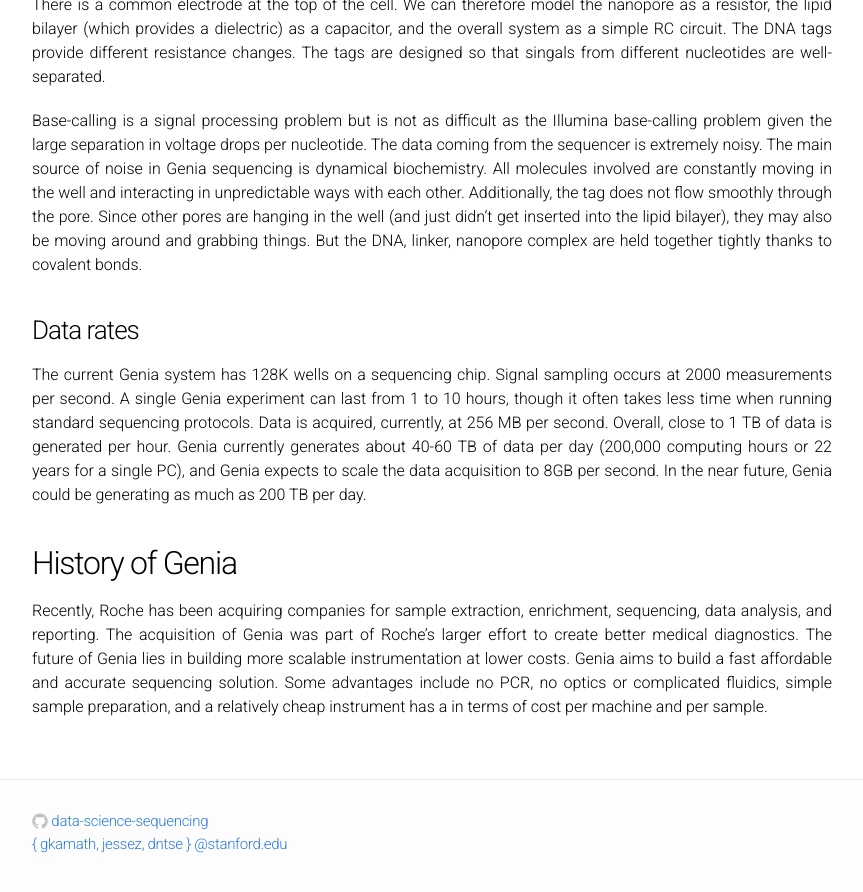
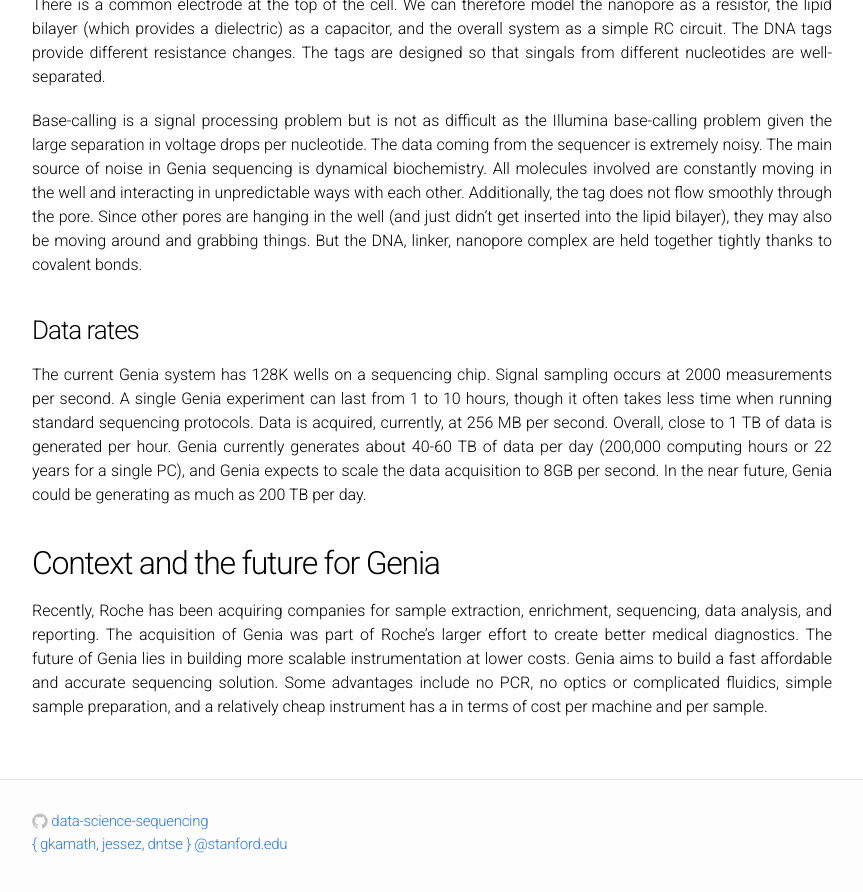
Before and after one commit to laurashen/data-science-sequencing.github.io, a Jekyll site: the page built from lectures/lecture4.md, in a window 1280 px wide and 900 px high, scrolled down 2404 px. Shown: the top 892 px of the window, without its empty margins (208-1071 px from the left). Built offline with Jekyll 4.4.1, drawn with Linux system fonts in a browser that asks for light colours; comment, search, counter and statistics services are not loaded.

Commit message:
edited lecture3 notes (small edits); added lecture 4 notes

```diff
--- a/lectures/lecture4.md
+++ b/lectures/lecture4.md
@@ -66,5 +66,5 @@
 ### <a id='datarates'></a> Data rates
 The current Genia system has 128K wells on a sequencing chip. Signal sampling occurs at 2000 measurements per second. A single Genia experiment can last from 1 to 10 hours, though it often takes less time when running standard sequencing protocols. Data is acquired, currently, at 256 MB per second. Overall, close to 1 TB of data is generated per hour. Genia currently generates about 40-60 TB of data per day (200,000 computing hours or 22 years for a single PC), and Genia expects to scale the data acquisition to 8GB per second. In the near future, Genia could be generating as much as 200 TB per day.
 
-## <a id='future'></a>History of Genia
+## <a id='future'></a>Context and the future for Genia
 Recently, Roche has been acquiring companies for sample extraction, enrichment, sequencing, data analysis, and reporting. The acquisition of Genia was part of Roche’s larger effort to create better medical diagnostics. The future of Genia lies in building more scalable instrumentation at lower costs. Genia aims to build a fast affordable and accurate sequencing solution. Some advantages include no PCR, no optics or complicated fluidics, simple sample preparation, and a relatively cheap instrument has a in terms of cost per machine and per sample.
```
